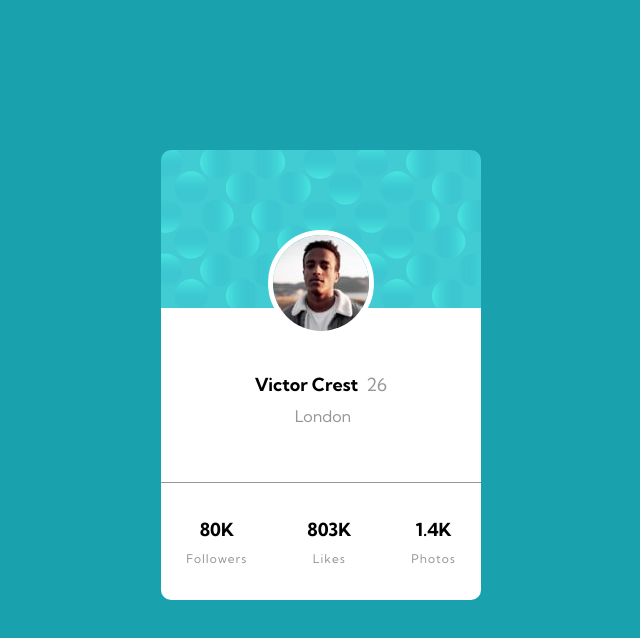
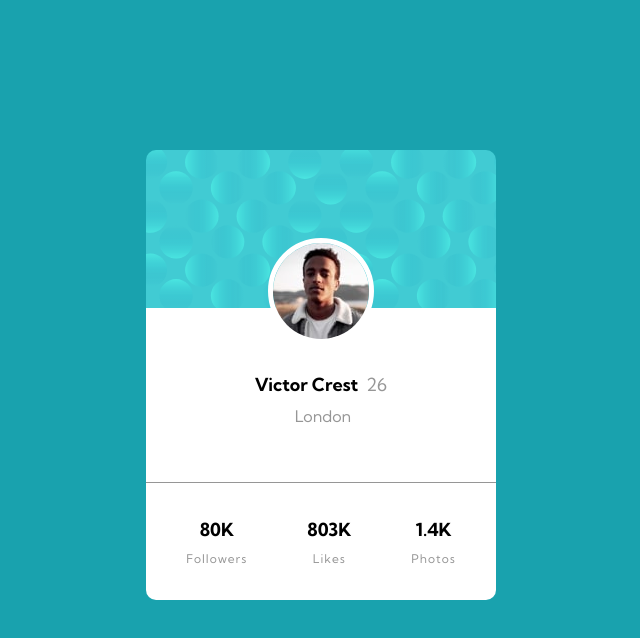
Before and after one commit to primeTanM/FrontEnd-Mentor-Challenges, a plain HTML site: page index.html in a window 1280 px wide. Shown: the whole page, without its empty margins (319-959 px from the left). Drawn offline with Linux system fonts and the light colour scheme.

Commit message:
added min-width

```diff
--- a/styles.css
+++ b/styles.css
@@ -16,12 +16,13 @@ body {
 .container {
     display: flex;
     flex-direction: column;
+    flex-wrap: wrap;
     margin:auto;
     margin-top:150px;
     align-items: center;
     height: 450px;
     width: 25%;
-    flex-shrink: 0;
+    min-width:350px;
 }
 
 .top {
```
